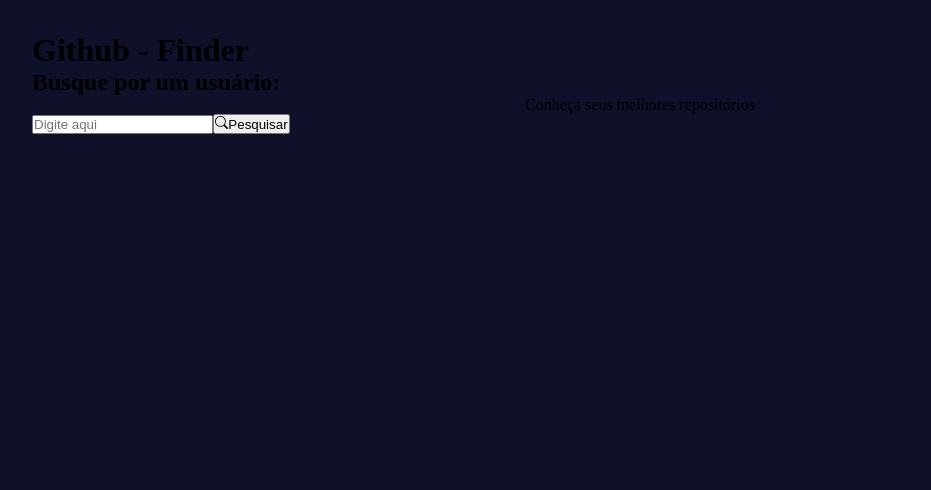
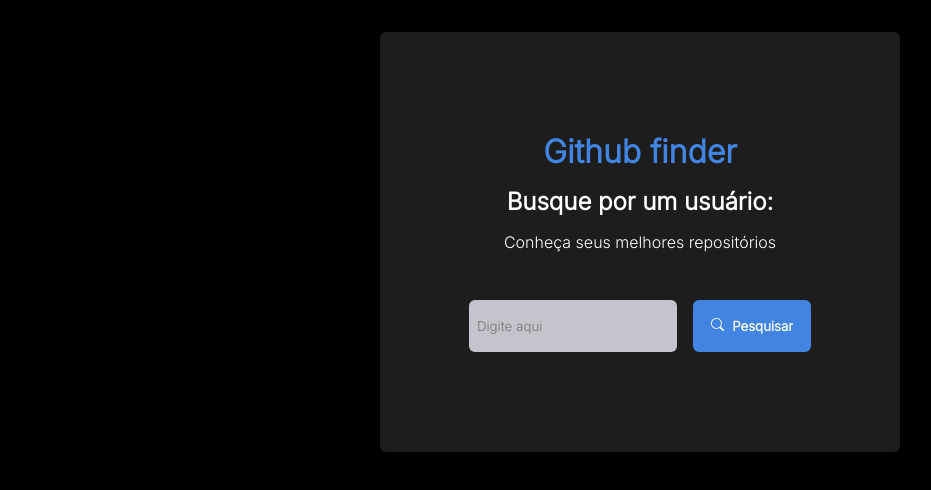
Before and after one commit to Lucas21032002/Git-Finder, a React (Vite) app: page / in a window 1280 px wide. Shown: the top 490 px of the page, without its empty margins (0-931 px from the left). Built offline with nearby package versions, Linux system fonts and the light colour scheme.

Commit message:
feat: Estilização dos componentes
Estilização dos componentes de busca, de exibição do usuário e de erro.

```diff
--- a/src/App.tsx
+++ b/src/App.tsx
@@ -3,7 +3,6 @@
 function App() {
   return (
     <>
-      <h1>Github - Finder</h1>
       <Outlet/>
     </>
   )
--- /dev/null
+++ b/src/components/Error/Error.module.css
@@ -0,0 +1,20 @@
+.errorContent {
+    background-color: #1D1D1D;
+    color: white;
+
+    border-radius: 6px;
+    border: 2px solid transparent;
+
+    width: 520px;
+    height: 120px;
+
+    display: flex;
+    justify-content: center;
+    align-items: center;
+    gap: 0.8rem;
+
+    margin: auto;
+    margin-top: 2rem;
+
+    padding: 1rem;
+}
--- /dev/null
+++ b/src/components/Error/Error.tsx
@@ -0,0 +1,11 @@
+import classes from './Error.module.css'
+import { BiError } from 'react-icons/bi'
+
+export function Error () {
+    return (
+        <div className={classes.errorContent}>
+            <BiError size={35} color="#F2D026"/>
+           <p>Usuário não encontrado!</p>
+        </div>
+    )
+}
--- /dev/null
+++ b/src/components/SearchBar/SearchBar.module.css
@@ -0,0 +1,79 @@
+.searchContainer {
+    color: white;
+    background-color: #1D1D1D;
+    max-width: 520px;
+    height: 420px;
+
+    border-radius: 6px;
+
+    display: flex;
+    flex-direction: column;
+
+    align-items: center;
+    justify-content: center;
+    margin: auto;
+
+    gap: 1rem;
+}
+
+.inputContainer {
+    display: flex;
+    gap: 1rem;
+    margin-top: 2rem;
+}
+
+.searchContainer h1 {
+    color: #4184e1;;
+}
+
+.inputContainer input {
+
+    padding: 0.5rem;
+
+    outline: none;
+    border: none;
+    border-radius: 6px;
+
+    background-color:#C4C4CC;
+    color: #343435;
+}
+
+.inputContainer button {
+    background-color: #4184e1;
+    color: white;
+    font-weight: bold;
+
+    border-radius:6px;
+    border: 2px solid #4184e1;
+
+    padding: 1rem;
+
+    display: flex;
+    gap: 0.5rem;
+
+    transition: 0.3 all;
+}
+
+.inputContainer button:hover {
+    cursor: pointer;
+
+    background-color: #1D1D1D;
+    border: 2px solid #4184e1;
+
+    color: #4184e1;
+}
+
+/*  "gray-300": "#C4C4CC",
+    "gray-400": "#7C7C84",
+    "gray-500": "#343435",
+    "gray-600": "#282829",
+    "gray-700": "#202021",
+
+    black: "#1D1D1D",
+
+    "yellow-300": "#F2D026",
+    "yellow-500": "#FFD851",
+
+    "red-500": "#F75A68",
+    "gren-500": "#00b37e"
+*/
--- a/src/components/SearchBar/SearchBar.tsx
+++ b/src/components/SearchBar/SearchBar.tsx
@@ -3,6 +3,8 @@
 }
 import {useState, KeyboardEvent} from "react";
 import { BsSearch } from "react-icons/bs";
+
+import classes from './SearchBar.module.css'
 
 
 
@@ -16,10 +18,11 @@
     }
 
     return(
-        <div>
+        <div className={classes.searchContainer}>
+            <h1>Github finder</h1>
             <h2>Busque por um usuário:</h2>
             <p>Conheça seus melhores repositórios</p>
-            <div>
+            <div className={classes.inputContainer}>
                 <input
                 type="text"
                 placeholder='Digite aqui'
--- /dev/null
+++ b/src/components/User/User.module.css
@@ -0,0 +1,40 @@
+.userContainer {
+    background-color: #1D1D1D;
+    color: white;
+
+    border-radius: 6px;
+    border: 2px solid transparent;
+
+    width: 520px;
+    height: 420px;
+
+    display: flex;
+    flex-direction: column;
+    align-items: center;
+    gap: 0.8rem;
+
+    margin: auto;
+    margin-top: 2rem;
+
+    padding: 1rem;
+
+    transition: 0.5 all;
+}
+
+.userContainer:hover {
+    cursor: pointer;
+    border: 2px solid #4184e1;
+}
+
+.userContainer img {
+    border: 2px solid transparent;
+
+    width: 40%;
+    border-radius: 50%;
+}
+
+
+.link {
+    text-decoration: none;
+    color: #4184e1 ;
+}
--- a/src/components/User/User.tsx
+++ b/src/components/User/User.tsx
@@ -1,6 +1,7 @@
 import { UserProps } from "../../types/user";
 import { MdLocationPin } from "react-icons/md"
 import { Link } from "react-router-dom";
+import classes from './User.module.css'
 
 export function User({
     name,
@@ -12,23 +13,23 @@
     following,
 }: UserProps ) {
     return (
-        <div>
+        <div className={classes.userContainer}>
             <img src={avatar_url}/>
             <h3>{name}</h3>
-            <p>{company}</p>
-            <p>
-                <MdLocationPin/>
-                <span>{location}</span>
-            </p>
+            <p>Cargo: {company}</p>
+            {location && (
+                <p>
+                    <MdLocationPin/>
+                    <span> Localização: {location}</span>
+                </p>
+            )}
             <div>
-                <p>Seguidores:</p>
-                <p>{followers}</p>
+                <p>Seguidores: {followers}</p>
             </div>
             <div>
-                <p>Seguindo:</p>
-                <p>{following}</p>
+                <p>Seguindo: {following}</p>
             </div>
-            <Link target="_blank" to={`https://github.com/${login}?tab=repositories`}>Ver todos repositórios</Link>
+            <Link className={classes.link} target="_blank" to={`https://github.com/${login}?tab=repositories`}>Ver todos repositórios</Link>
         </div>
     )
 }
--- a/src/index.css
+++ b/src/index.css
@@ -1,11 +1,14 @@
+@import url('https://fonts.googleapis.com/css2?family=Inter:wght@200;300&family=Roboto:wght@400;700&display=swap');
+
 * {
   padding: 0;
   margin: 0;
   box-sizing: border-box;
+  font-family: inter;
 }
 
 body {
-  background-color: #0e1129;
+  background-color: black;
   padding: 2rem;
 }
 
--- a/src/routes/Home.tsx
+++ b/src/routes/Home.tsx
@@ -1,15 +1,24 @@
 import { useState } from "react";
 import { SearchBar } from "../components/SearchBar/SearchBar";
 import { User } from "../components/User/User";
+import { Error } from "../components/Error/Error"
 import { UserProps } from "../types/user";
 
 export function Home() {
     const [ user, setUser ] = useState<UserProps | null>(null)
+    const [error, setError] = useState(false)
 
     const loadUser = async(username: string) => {
+        setError(false);
+        setUser(null);
+
         const res = await fetch(`https://api.github.com/users/${username}`)
         const data = await res.json();
-        console.log(data);
+
+        if(res.status === 404) {
+            setError(true)
+            return;
+        }
 
         const { avatar_url, login, location, followers, following, name, company } = data;
 
@@ -32,6 +41,9 @@
         {
             user && <User {...user} />
         }
+        {
+            error && <Error />
+        }
         </>
     )
 }
```
